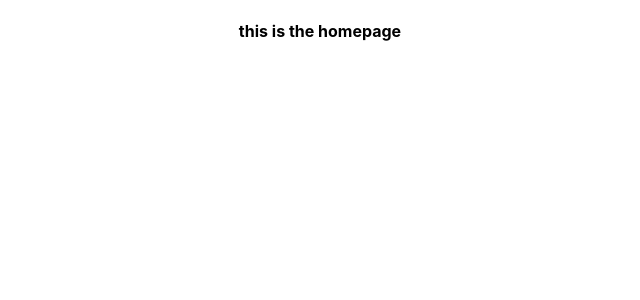
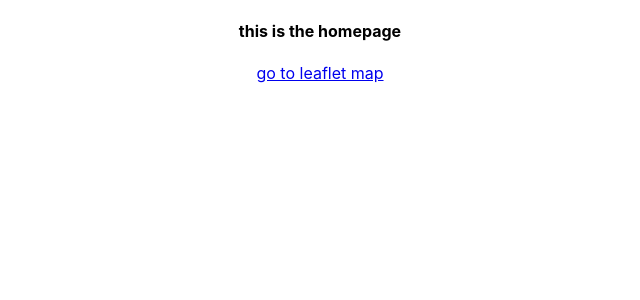
Before and after one commit to SaminaAttari786/Kavach, a React (Create React App) app in the folder web-client/: page / in a window 1280 px wide. Shown: the top 300 px of the page, without its empty margins (320-960 px from the left). Built offline with nearby package versions, Linux system fonts and the light colour scheme.

Commit message:
Update home.js

```diff
--- a/web-client/src/components/Home/home.js
+++ b/web-client/src/components/Home/home.js
@@ -5,6 +5,7 @@ const Home = () => {
   return (
     <div>
       <h4 className="homepage">this is the homepage</h4>
+      <a href="/leaflet">go to leaflet map</a>
     </div>
   );
 };
```
